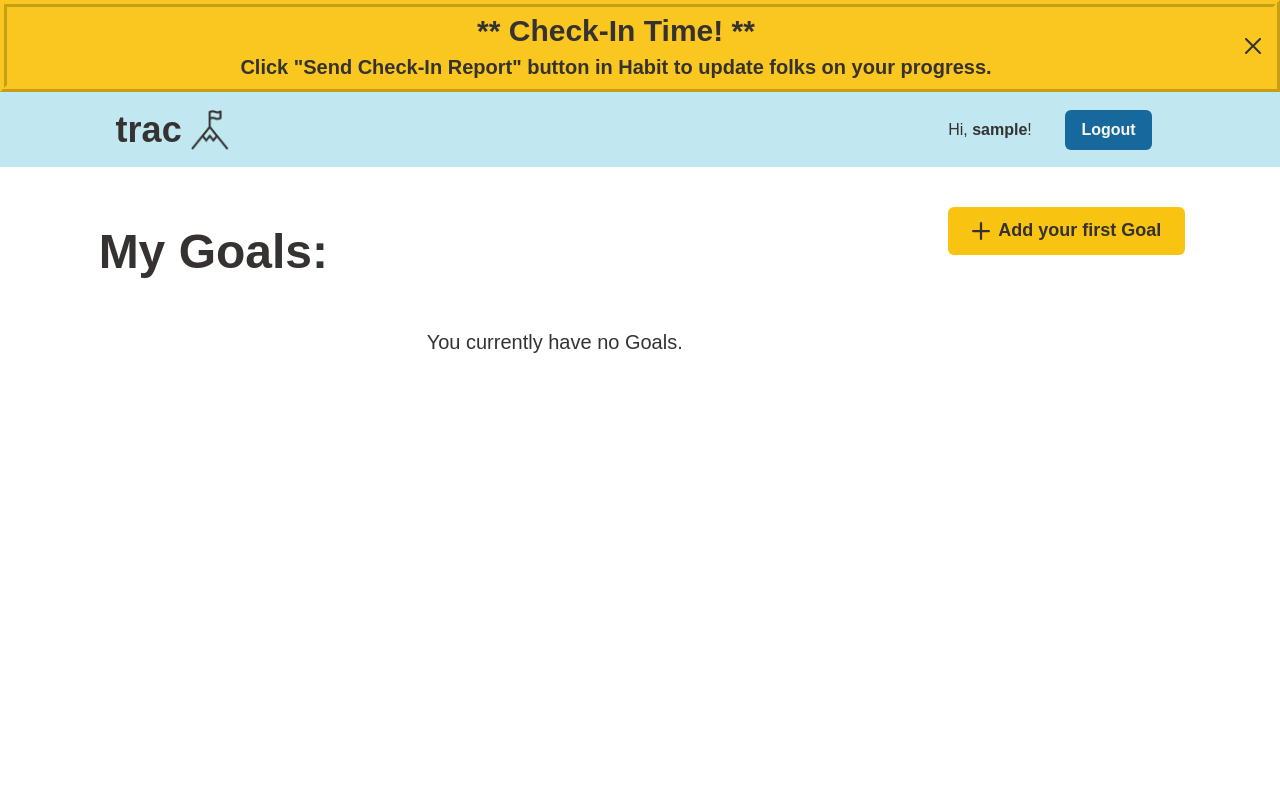
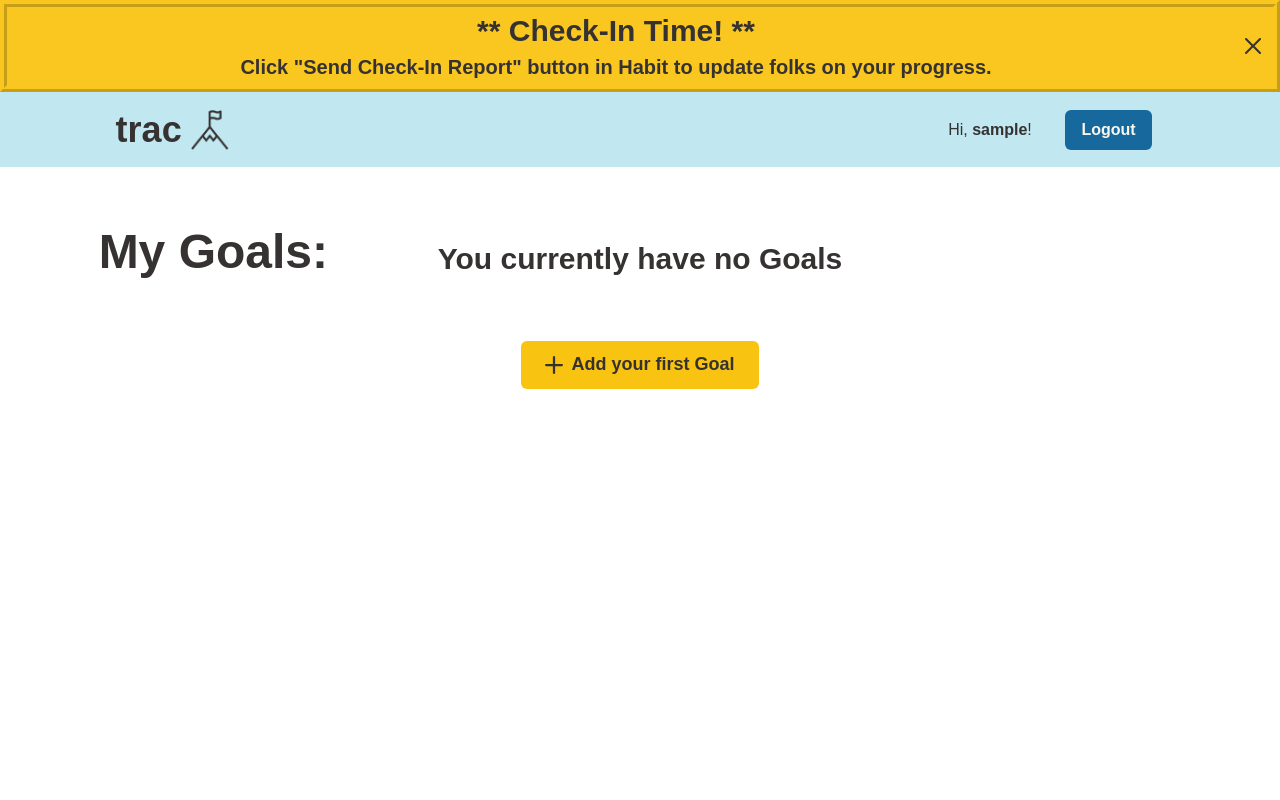
Before and after one commit to dyazdani/trac, a React (Vite) app: page /goals in a window 1280 px wide. Shown: the top 800 px of the page. Built offline with nearby package versions, Linux system fonts and the light colour scheme; no server answers; sample sign-in values are in the browser's storage; a web font is replaced by a local one.

Commit message:
Fixed formatting for no Milestones empty state

```diff
--- a/src/client/components/Dashboard.tsx
+++ b/src/client/components/Dashboard.tsx
@@ -1,4 +1,5 @@
 import {
+  Flex,
   Grid,
   GridItem,
   Heading,
@@ -126,11 +127,25 @@ const Dashboard = () => {
               <GridItem
                 colStart={2}
               >
-                <Text
-                  fontSize="xl"
-                  mt="20vh">
-                  You currently have no Goals.
-                </Text>
+                <Flex
+                  direction="column"
+                  justifyContent="center"
+                  alignItems="center"
+                >
+                  <Heading
+                    as="h2"
+                    size="lg"
+                    mt="4.6rem"
+                    textAlign="center"
+                  >
+                    You currently have no Goals
+                  </Heading>
+                  {
+                    isMilestonesEmpty ?
+                    <RightDrawer isMilestonesEmpty={isMilestonesEmpty}/> :
+                    ""
+                  }
+                </Flex>
               </GridItem> :
               <GridItem
                 colStart={2}
@@ -138,14 +153,18 @@ const Dashboard = () => {
                 <MyMilestones milestones={milestonesData?.milestones} />
               </GridItem>
             }
+            {
+              !isMilestonesEmpty ?
               <GridItem
-              colStart={3}
+                colStart={isMilestonesEmpty ? 2 : 3}
                 display="flex"
                 flexDirection="column"
                 alignItems="center"
               >
                 <RightDrawer isMilestonesEmpty={isMilestonesEmpty} />
-            </GridItem>
+              </GridItem> :
+              ""
+            }
           </Grid>
           <ArtistCredit textColor="stormyblue.700" />
         </>
--- a/src/client/components/RightDrawer.tsx
+++ b/src/client/components/RightDrawer.tsx
@@ -1,6 +1,5 @@
 import {
     useDisclosure,
-    VStack,
     Button
   } from '@chakra-ui/react'
 import { AddIcon } from '@chakra-ui/icons'
@@ -12,9 +11,7 @@ export interface RightDrawerProps {
 }
 
 const RightDrawer = ({ isMilestonesEmpty }: RightDrawerProps) => {
-    // TODO: Set this value to upper case when sending it to database
     const { isOpen, onClose, onOpen} = useDisclosure();
-    const { isOpen: isOpenForMilestone, onClose: onCloseForMilestone, onOpen: onOpenForMilestone} = useDisclosure();
 
     const localStorageUser = localStorage.getItem("user")
     const appSelectorUser = useAppSelector(state => state.auth.user)
@@ -26,8 +23,8 @@ const RightDrawer = ({ isMilestonesEmpty }: RightDrawerProps) => {
                 <>
                     <Button
                         position={isMilestonesEmpty ? undefined : "fixed"}
-                        bottom={isMilestonesEmpty ? "" : "50px"}
-                        mt={isMilestonesEmpty ? "5vh" : ""}
+                        bottom={isMilestonesEmpty ? undefined : "50px"}
+                        mt={isMilestonesEmpty ? "4rem" : undefined}
                         variant='solid'
                         backgroundColor="yellow.500"
                         _hover={{
@@ -39,13 +36,13 @@ const RightDrawer = ({ isMilestonesEmpty }: RightDrawerProps) => {
                         size="lg"
                         aria-label='create-goal'
                         leftIcon={<AddIcon />}
-                        onClick={onOpenForMilestone}
+                        onClick={onOpen}
                     >
                         {isMilestonesEmpty ? "Add your first Goal" : "Add Goal"}
                     </Button>
                     <CreateMilestoneForm
-                        onCloseForMilestone={onCloseForMilestone}
-                        isOpenForMilestone={isOpenForMilestone}
+                        onCloseForMilestone={onClose}
+                        isOpenForMilestone={isOpen}
                     />
                 </>
             }
```
Lines whose indentation alone changed are shown as unchanged.
